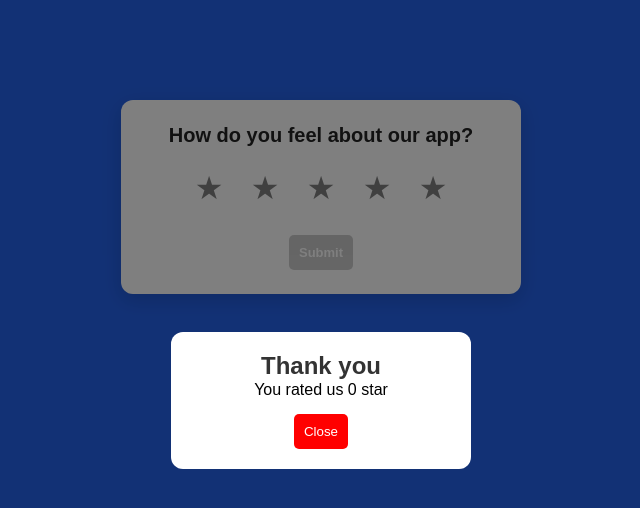
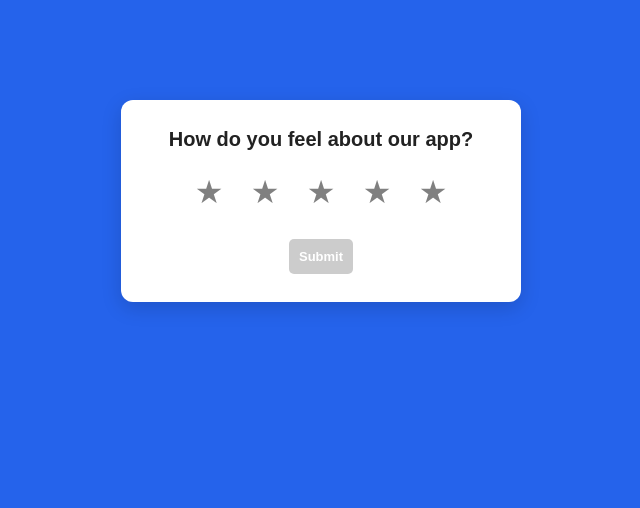
Before and after one commit to ALEXKOCHENS/My-react-start-up-tutorial, a React (Vite) app: page / in a window 1280 px wide. Shown: the top 508 px of the page, without its empty margins (319-959 px from the left). Built offline with nearby package versions, Linux system fonts and the light colour scheme.

Commit message:
feat: Fixed  modal functonality only when submitted is true, and modal position

```diff
--- a/src/components/starProject/Star.jsx
+++ b/src/components/starProject/Star.jsx
@@ -40,23 +40,23 @@ const Star = ({ heading, feedbackMessages }) => {
         className='submit-btn'
         disabled={rating === 0}
       >
-        Submit{' '}
+        Submit
       </button>
       {/* Modal */}
 
-      {
+      {submitted && (
         <div className='modal-overly'>
           <div className='modal'>
             <h2>Thank you</h2>
             <p>
-              You rated us {rating} star{rating > 1 ? 's' : ''}{' '}
+              You rated us {rating} star{rating > 1 ? 's' : ''}
             </p>
             <button onClick={closeModal} className='close-btn'>
               Close
             </button>
           </div>
         </div>
-      }
+      )}
     </div>
   );
 };
--- a/src/index.css
+++ b/src/index.css
@@ -13,7 +13,7 @@ body {
   width: 100%;
   max-width: 400px;
   margin: 100px auto;
-  padding: 24px;
+  padding: 28px;
   background: white;
   border-radius: 12px;
   text-align: center;
@@ -79,8 +79,8 @@ ul {
 }
 
 .modal-overly {
-  position: fixed;
-  top: 0;
+  position: absolute;
+  top: 0px;
   left: 0;
   width: 100%;
   height: 100%;
@@ -93,6 +93,7 @@ ul {
 .modal {
   background: white;
   padding: 20px;
+  margin-bottom: 480px;
   text-align: center;
   border-radius: 12px;
   width: 300px;
```
